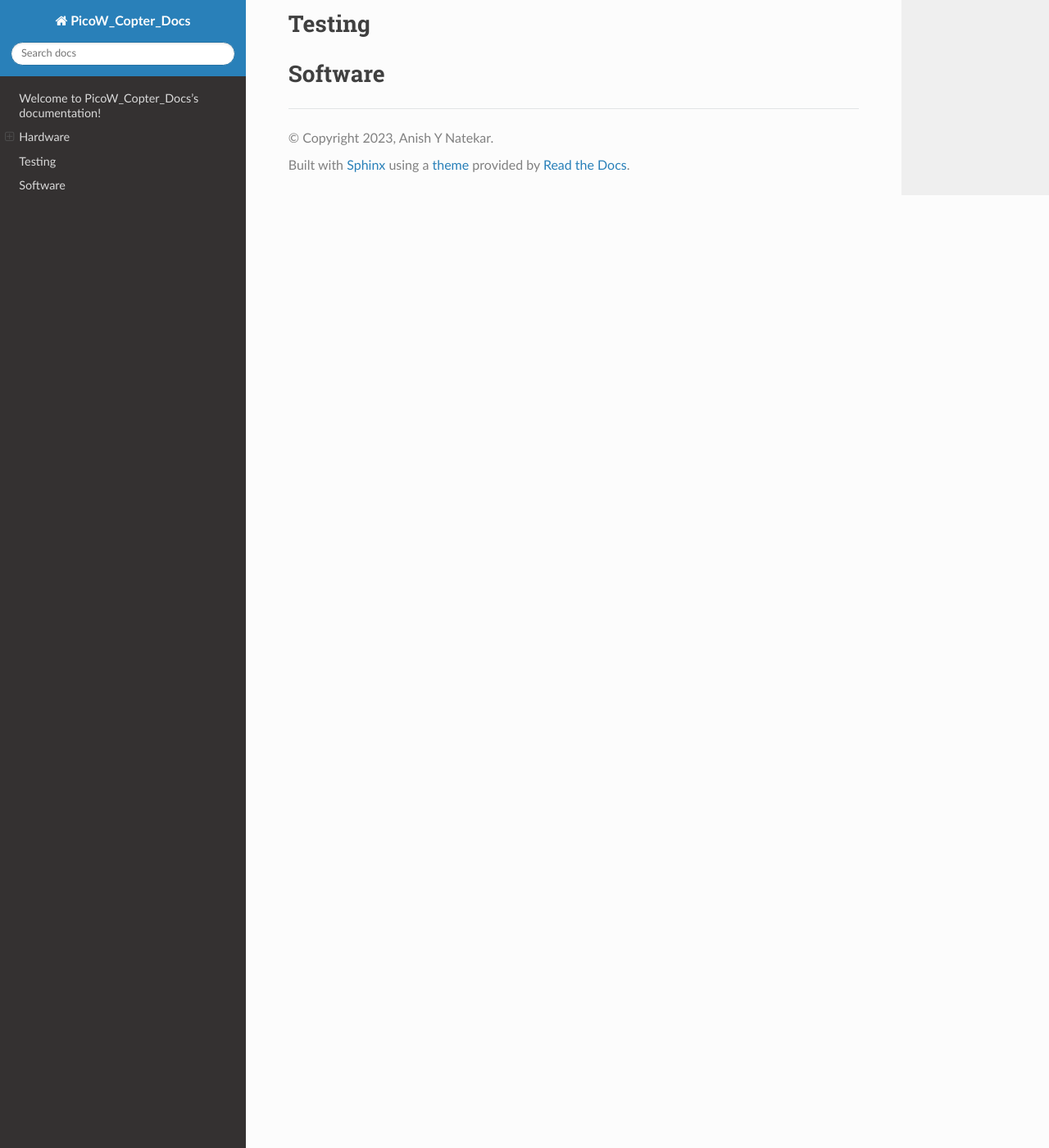
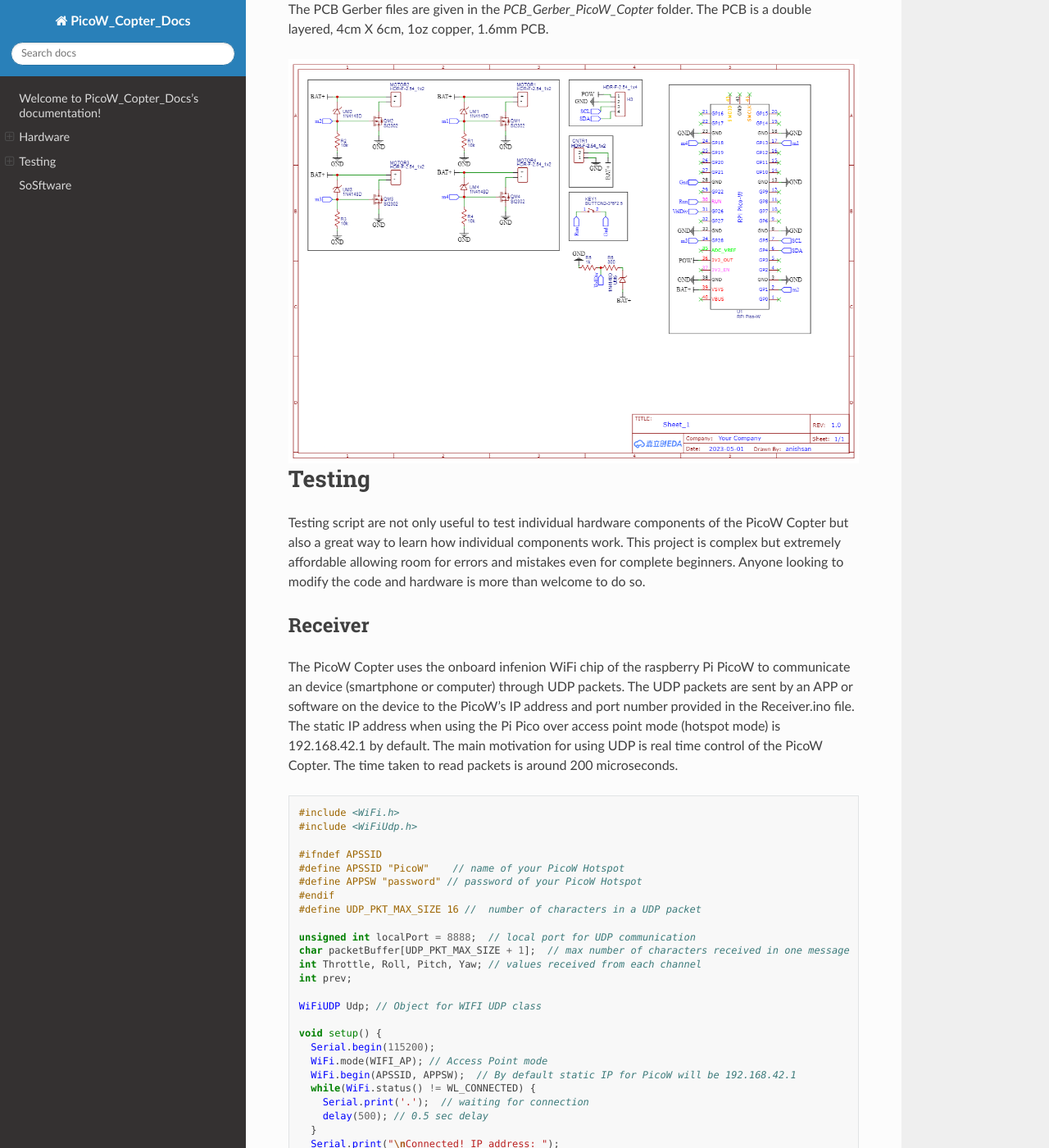
Before and after one commit to anish-natekar/PicoW_Copter_docs, a Sphinx documentation site: the page built from docs/source/index.rst, in a window 1280 px wide and 1400 px high, scrolled down 1762 px. Shown: the whole window at 82% size. Built offline with Sphinx 7.4.7 and the Read the Docs theme 2.0.0, drawn with Linux system fonts in a browser that asks for light colours; some of the changed text lies outside the part shown.

Commit message:
added receiver

```diff
--- a/docs/source/index.rst
+++ b/docs/source/index.rst
@@ -76,17 +76,94 @@ PCB
 ---
 
 .. image::
-    images/PCB.jpg
+    images/PCB.png
     :width: 100%
     :align: center
     :alt: PCB
 
 The PCB Gerber files are given in the *PCB_Gerber_PicoW_Copter* folder.
+The PCB is a double layered, 4cm X 6cm, 1oz copper, 1.6mm PCB.
 
+.. image::
+  images/Schematic_PicoW_Copter.png
+  :width: 100%
+  :align: center
+  :alt: Schematic
 
 Testing
 =======
 
+Testing script are not only useful to test individual hardware components of the PicoW Copter
+but also a great way to learn how individual components work.
+This project is complex but extremely affordable allowing room for errors and mistakes even for complete beginners.
+Anyone looking to modify the code and hardware is more than welcome to do so.
 
-Software
+Receiver
+--------
+
+The PicoW Copter uses the onboard infenion WiFi chip of the raspberry Pi PicoW to communicate an device (smartphone or computer) through UDP packets.
+The UDP packets are sent by an APP or software on the device to the PicoW's IP address and port number provided in the Receiver.ino file.
+The static IP address when using the Pi Pico over access point mode (hotspot mode) is 192.168.42.1 by default.
+The main motivation for using UDP is real time control of the PicoW Copter. The time taken to read packets is around 200 microseconds.
+
+.. code-block:: arduino
+
+  #include <WiFi.h>
+  #include <WiFiUdp.h>
+
+  #ifndef APSSID
+  #define APSSID "PicoW"    // name of your PicoW Hotspot
+  #define APPSW "password" // password of your PicoW Hotspot
+  #endif
+  #define UDP_PKT_MAX_SIZE 16 //  number of characters in a UDP packet
+
+  unsigned int localPort = 8888;  // local port for UDP communication
+  char packetBuffer[UDP_PKT_MAX_SIZE + 1];  // max number of characters received in one message
+  int Throttle, Roll, Pitch, Yaw; // values received from each channel
+  int prev;
+
+  WiFiUDP Udp; // Object for WIFI UDP class
+
+  void setup() {
+    Serial.begin(115200);
+    WiFi.mode(WIFI_AP); // Access Point mode
+    WiFi.begin(APSSID, APPSW);  // By default static IP for PicoW will be 192.168.42.1
+    while(WiFi.status() != WL_CONNECTED) {
+      Serial.print('.');  // waiting for connection
+      delay(500); // 0.5 sec delay
+    }
+    Serial.print("\nConnected! IP address: ");
+    Serial.println(WiFi.localIP());   // The IP Address is 192.168.42.1
+    Serial.printf("UDP server on port %d\n", localPort);  // Port is 8888
+    Udp.begin(localPort); // start listening on port 8888
+  }
+
+  void loop() {
+    // if there is data available to read then read a packet
+    int packetSize = Udp.parsePacket();
+    if(packetSize) {  // if packet size is > 0
+      prev = micros();
+      int n = Udp.read(packetBuffer, UDP_PKT_MAX_SIZE); // read the data from UDP packet into packetBuffer
+      packetBuffer[n] = '\0'; // character for end of string
+      char ch1[5], ch2[5], ch3[5], ch4[5];  //
+      ch1[4] = '\0'; ch2[4] = '\0'; ch3[4] = '\0'; ch4[4] = '\0';
+      for(int i=0; i<4; i++) {
+        // Spliting the packets into four values of 4 characters each
+        ch1[i] = packetBuffer[i];
+        ch2[i] = packetBuffer[i+4];
+        ch3[i] = packetBuffer[i+8];
+        ch4[i] = packetBuffer[i+12];
+      }
+      // converting string/character arrays to integer
+      Yaw = atoi(ch1);
+      Throttle = atoi(ch2);
+      Roll = atoi(ch3);
+      Pitch = atoi(ch4);
+      Serial.printf("Yaw = %d, Throttle = %d, Roll = %d, Pitch = %d\n", Yaw, Throttle, Roll, Pitch);
+      Serial.printf("Time taken = %d\n", micros() - prev);
+    }
+  }
+
+
+SoSftware
 ========
```
Also changed, not shown: docs/source/images/PCB.jpg (deleted), docs/source/images/PCB.png (added), docs/source/images/Schematic_PicoW_Copter.png (added).
